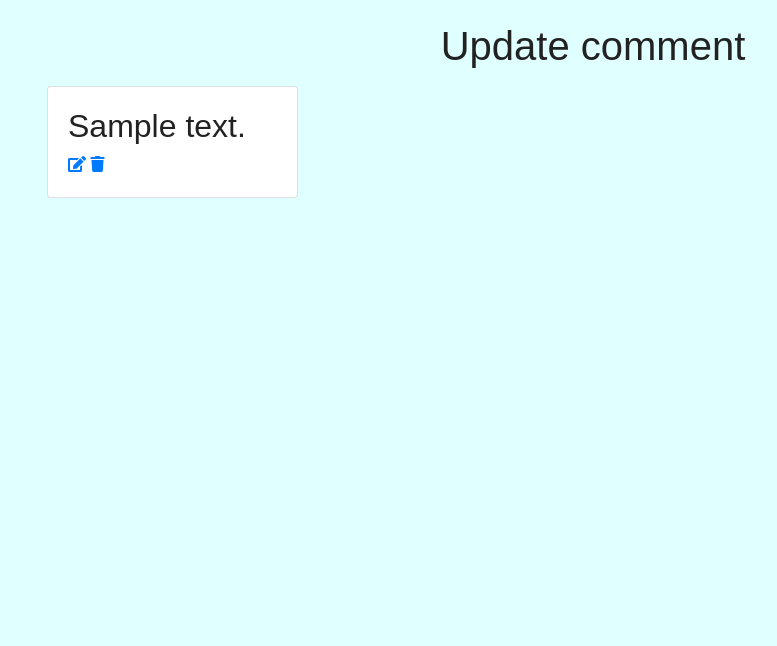
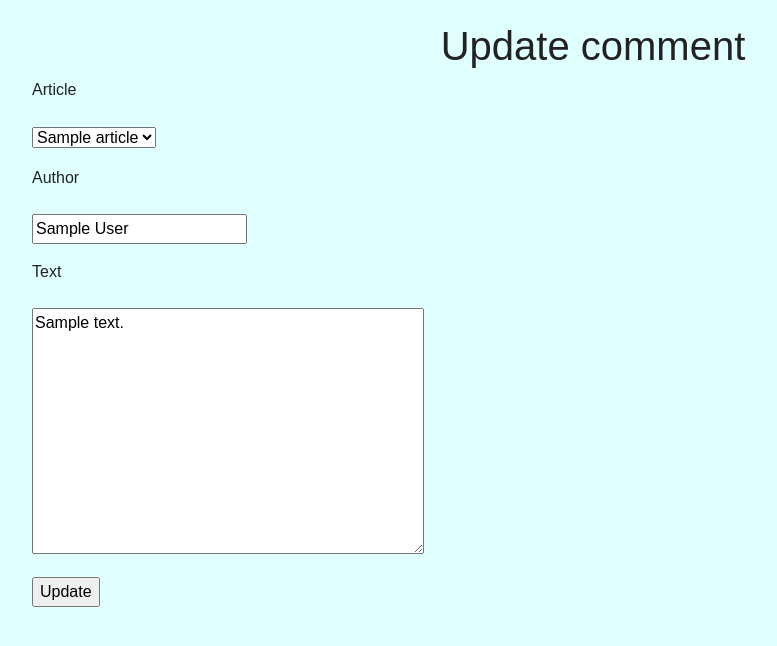
Before and after one commit to alisher1989/labor-work-2, a Django app: page /comment/1/update/ in a window 1280 px wide. Shown: the part 38-684 px from the top of the page, without its empty margins (47-824 px from the left). Run offline with Django 3.2, Linux system fonts and the light colour scheme; tables that the repository leaves empty hold one stand-in row (values such as "Sample post"); some libraries are stand-ins or nearby versions.

Commit message:
created comments.html

```diff
--- a/source/webapp/templates/comments/comments.html
+++ b/source/webapp/templates/comments/comments.html
@@ -6,7 +6,7 @@
     <h1 class="mt-3">Comments</h1>
     <div class="row">
         {% for comment in comment %}
-            {% include 'partial/article_form.html' with comment=comment %}
+            {% include 'partial/comment.html' with comment=comment %}
         {% endfor %}
     </div>
 {% endblock %}
--- a/source/webapp/templates/comments/update.html
+++ b/source/webapp/templates/comments/update.html
@@ -9,6 +9,6 @@
 {% block content %}
     <h1>Update comment</h1>
     <form method="POST" action="{% url 'comment_update' comment.pk %}">
-        {% include 'partial/comment.html' with button_text="Update" %}
+        {% include 'partial/article_form.html' with button_text="Update" %}
     </form>
 {% endblock %}
--- a/source/webapp/templates/partial/comment.html
+++ b/source/webapp/templates/partial/comment.html
@@ -1,9 +1,9 @@
 <div class="col-12 col-sm-6 col-md-4 col-lg-3 mt-3">
     <div class="card">
         <div class="card-body">
-            <h2 class="card-text card-link">
-                {{ comment }}
-            </h2>
+            <p class="card-text card-link">
+                {{ comment.text }}
+            </p>
             <a href="{% url 'comment_update' comment.pk %}"><i class="fas fa-edit"></i></a>
             <a href="{% url 'comment_delete' comment.pk %}"><i class="fas fa-trash"></i></a>
         </div>
--- a/source/webapp/views.py
+++ b/source/webapp/views.py
@@ -145,7 +145,7 @@ class CommentUpdateView(View):
             comment.text = form.cleaned_data['text']
             comment.article = form.cleaned_data['article']
             comment.save()
-            return redirect('article_view', pk=comment.pk)
+            return redirect('article_view', pk=comment.article.pk)
         else:
             return render(request, 'comments/update.html', context={'form': form, 'comment': comment})
 
```
